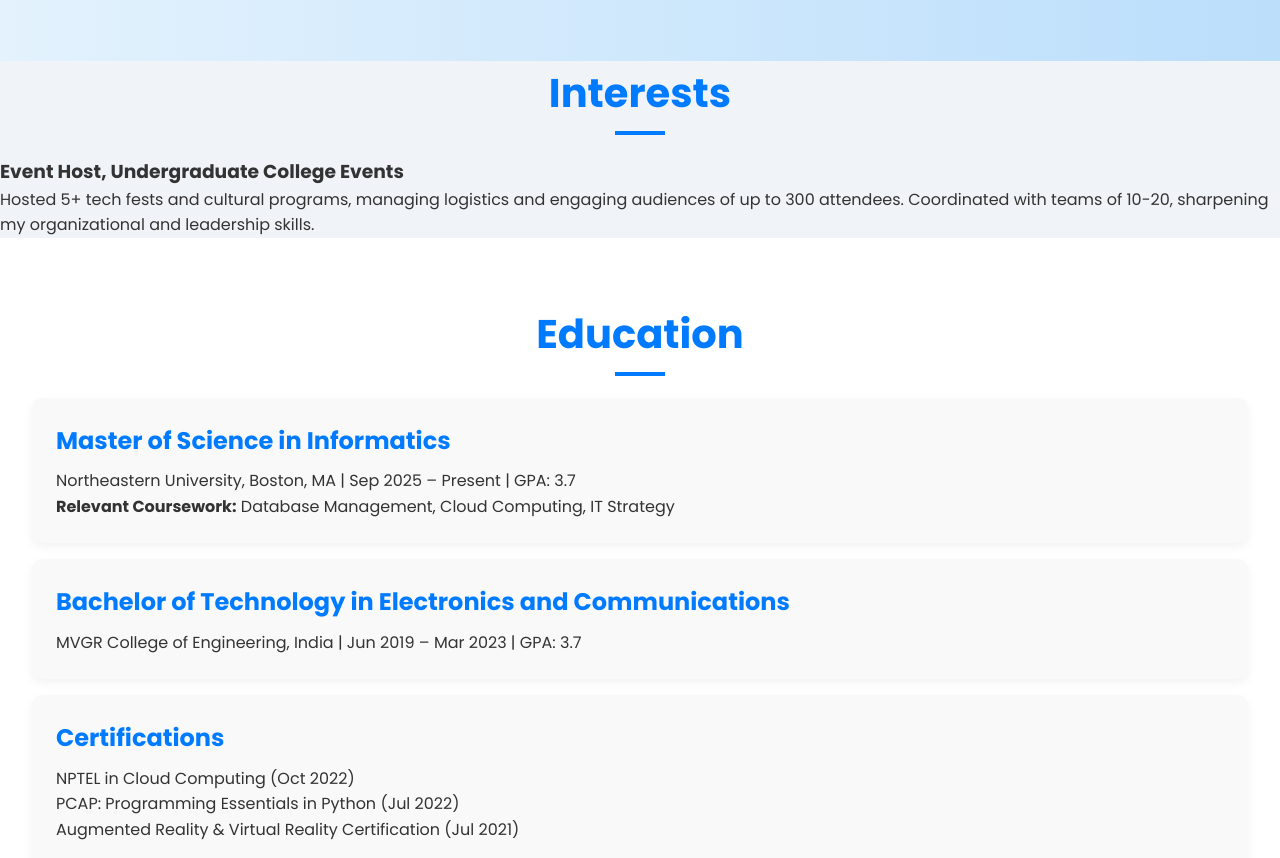
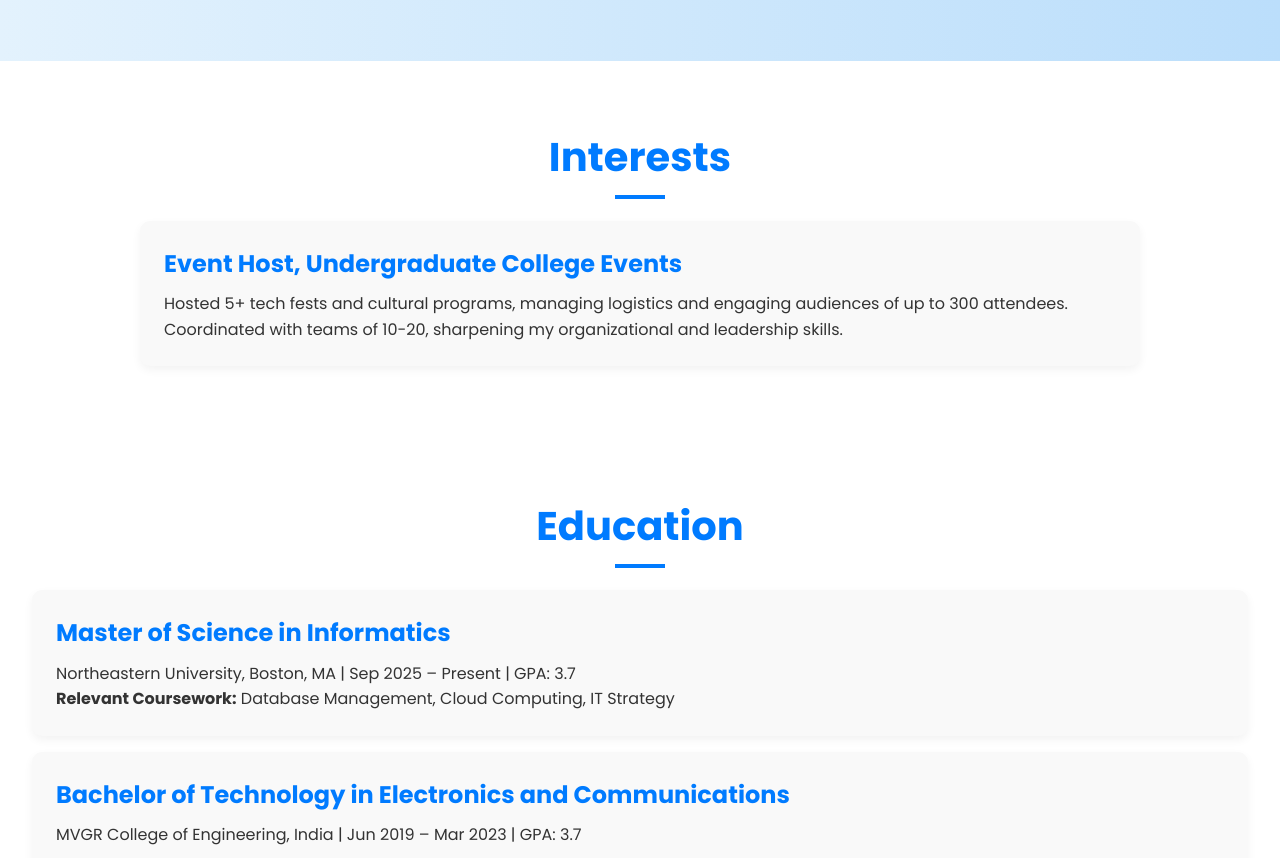
Before and after one commit to snehitgompa/snehitgompa.github.io, a plain HTML site: page index.html in a window 1280 px wide. Shown: the part 1766-2624 px from the top of the page. Drawn offline with Linux system fonts and the light colour scheme.

Commit message:
Update styles.css

```diff
--- a/styles.css
+++ b/styles.css
@@ -202,6 +202,34 @@
     box-shadow: 0 10px 20px rgba(0, 0, 0, 0.2);
 }
 
+/* Interests */
+#interests {
+    padding: 4rem 2rem;
+    background-color: #fff;
+}
+
+.interests-container {
+    max-width: 1000px;
+    margin: 0 auto;
+}
+
+.interest-item {
+    background: #f9f9f9;
+    padding: 1.5rem;
+    border-radius: 10px;
+    box-shadow: 0 4px 10px rgba(0, 0, 0, 0.05);
+}
+
+.interest-item h3 {
+    color: #007bff;
+    font-size: 1.5rem;
+    margin-bottom: 0.5rem;
+}
+
+.interest-item p {
+    font-size: 1rem;
+}
+
 /* Education */
 #education {
     padding: 4rem 2rem;
```
